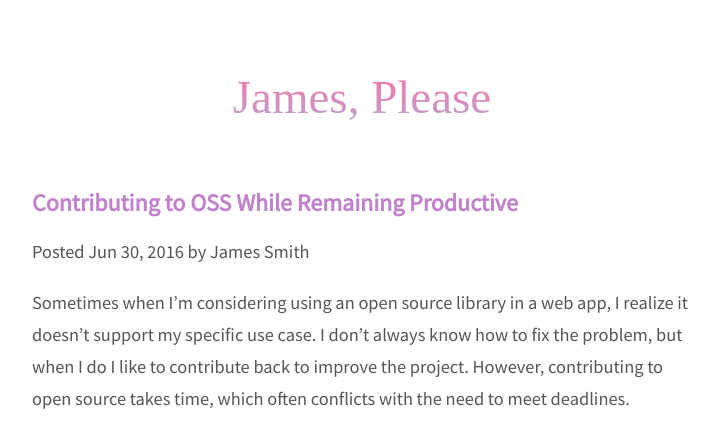
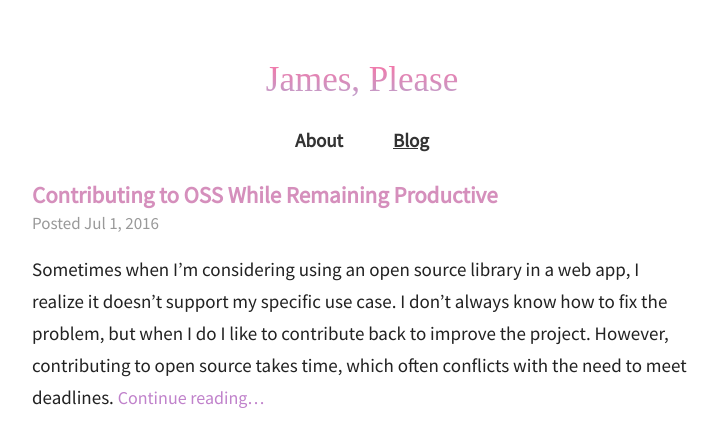
Before and after one commit to jamesplease/jamespls.com, a Jekyll site: the page built from blog.html, in a window 1280 px wide. Shown: the top 448 px of the page, without its empty margins (278-997 px from the left). Built offline with Jekyll 4.4.1, drawn with Linux system fonts in a browser that asks for light colours; nearby versions of some CDN libraries; some web fonts are replaced.

Commit message:
Adds blog link to homepage
Resolves #43

```diff
--- /dev/null
+++ b/_data/navigation.yml
@@ -0,0 +1,4 @@
+- title: About
+  url: /
+- title: Blog
+  url: /blog/
--- /dev/null
+++ b/_includes/nav.html
@@ -0,0 +1,14 @@
+<nav>
+  <ul class="navList">
+    {% assign url = page.url|remove:'index.html' %}
+    {% for item in site.data.navigation %}
+      <li class="navList-listItem">
+        <a
+          href="{{ item.url | prepend: site.baseurl }}"
+          class="navList-link {% if url == item.url %}active{% endif %}">
+            {{ item.title }}
+        </a>
+      </li>
+    {% endfor %}
+  </ul>
+</nav>
--- a/_layouts/default.html
+++ b/_layouts/default.html
@@ -3,6 +3,7 @@
 {% include head.html %}
 <body>
   {% include header.html %}
+  {% include nav.html %}
   <div class="container">
     <main>
       {{ content }}
--- a/_posts/2016-06-28-contributing-to-oss.md
+++ b/_posts/2016-07-02-contributing-to-oss.md
@@ -2,7 +2,7 @@
 layout: post
 title:  "Contributing to OSS While Remaining Productive"
 author: James Smith
-date:   2016-06-30 10:00:00
+date:   2016-07-01 10:00:00
 categories: javascript
 share_text: "jmeas.com – Contributing to OSS While Remaining Productive"
 ---
--- a/blog.html
+++ b/blog.html
@@ -5,12 +5,23 @@ description: A blog about front end development, UX, and design.
 permalink: /blog/
 ---
 
-<div class="text-content">
+<div class="text-content blogList">
   {% for post in site.posts %}
-    <div class="babel-blog-post">
-      <h2><a href="{{ post.url | prepend: site.baseurl }}">{{ post.title }}</a></h2>
-      <p class="small text-muted">Posted {{ post.date | date: "%b %-d, %Y" }} by {{ post.author }}{% if post.meta %} · {{ post.meta }}{% endif %}</p>
-      <p class="babel-blog-excerpt">{{ post.excerpt | remove: '<p>' | remove: '</p>' }}</p>
+    <div class="blogList-listItem">
+      <h2 class="blogList-blogTitle">
+        <a href="{{ post.url | prepend: site.baseurl }}" class="blogList-titleLink">
+          {{ post.title }}
+        </a>
+      </h2>
+      <div class="blogList-meta">
+        Posted {{ post.date | date: "%b %-d, %Y" }}
+      </div>
+      <p class="blogList-excerpt">
+        {{ post.excerpt | remove: '<p>' | remove: '</p>' }}
+        <a href="{{ post.url | prepend: site.baseurl }}" class="blogList-continueReading">
+          Continue reading…
+        </a>
+      </p>
     </div>
   {% endfor %}
 </div>
--- a/css/style.css
+++ b/css/style.css
@@ -20,7 +20,7 @@ main {
 }
 html {
   font-family: 'Source Sans Pro', Helvetica, sans-serif;
-  color: #555;
+  color: #222;
 }
 p:first-child {
   margin-top: 0;
@@ -30,7 +30,7 @@ a {
   color: #c082cb;
 }
 p {
-  font-size: 1.15rem;
+  font-size: 19px;
   line-height: 2rem;
 }
 h1,
@@ -38,17 +38,42 @@ h2,
 h3 {
   color: #000;
 }
+ol {
+  line-height: 2rem;
+  font-size: 1.15rem;
+}
+.blogList-blogTitle {
+  font-size: 23px;
+  margin: 0 0 5px;
+}
+.blogList-meta {
+  font-size: 17px;
+  color: #999;
+  margin-bottom: 20px;
+}
+.blogList-titleLink {
+  color: #d58fbc;
+}
+.blogList-listItem {
+  margin-bottom: 40px;
+}
+.blogList-excerpt {
+  margin: 0;
+}
+.blogList-continueReading {
+  font-size: 18px;
+}
 header {
   width: 100%;
   max-width: 900px;
-  margin: 70px auto 45px;
+  margin: 60px auto 30px;
 }
 header h1 {
   margin: 0;
   text-align: center;
 }
 header h1 a {
-  font-size: 47px;
+  font-size: 35px;
   font-weight: 400;
   font-family: 'Droid Serif', serif;
   color: #dc8ab9;
@@ -56,10 +81,34 @@ header h1 a {
   -webkit-background-clip: text;
   -webkit-text-fill-color: transparent;
 }
-@media screen and (max-width: 340px) {
-  header h1 a {
-    font-size: 40px;
-  }
+.navList {
+  list-style: none;
+  display: flex;
+  padding: 0;
+  margin: 0 0 30px;
+  justify-content: center;
+}
+.navList-listItem {
+  margin: 0 25px;
+}
+.navList-link {
+  color: #333;
+  font-size: 19px;
+  font-weight: bold;
+}
+.navList-link.active,
+.navList-link:hover {
+  text-decoration: underline;
+}
+.blogPost-header {
+  font-size: 23px;
+  margin: 0 0 5px;
+  color: #d58fbc;
+}
+.blogPost-meta {
+  font-size: 17px;
+  color: #999;
+  margin-bottom: 20px;
 }
 .social-media-list {
   display: flex;
@@ -72,7 +121,7 @@ header h1 a {
   padding: 0 15px;
 }
 .social-media-list a {
-  opacity: 0.5;
+  opacity: 0.65;
 }
 .social-media-list a:hover {
   opacity: 1;
@@ -80,7 +129,3 @@ header h1 a {
 .social-media-list img {
   width: 26px;
 }
-ol {
-  line-height: 2rem;
-  font-size: 1.15rem;
-}
--- a/css/stylus/style.styl
+++ b/css/stylus/style.styl
@@ -1,5 +1,4 @@
 @import './scaffolding'
 @import './typography'
-@import './header'
-@import './social-media-list'
 @import './unordered-list'
+@import './style/*'
--- a/css/stylus/social-media-list.styl
+++ b/css/stylus/style/social-media-list.styl
@@ -9,7 +9,7 @@
     padding 0 15px
 
   a
-    opacity 0.5
+    opacity 0.65
 
     &:hover
       opacity 1
--- a/css/stylus/typography.styl
+++ b/css/stylus/typography.styl
@@ -1,6 +1,6 @@
 html
   font-family 'Source Sans Pro', Helvetica, sans-serif
-  color #555
+  color #222
 
 p:first-child
   margin-top 0
@@ -10,7 +10,7 @@ a
   color #c082cb
 
 p
-  font-size 1.15rem
+  font-size 19px
   line-height 2rem
 
 h1, h2, h3
```
Also changed, not shown: _layouts/post.html (+4 -4 lines), css/stylus/style/blog-list.styl (added, +20 -0 lines), css/stylus/style/header.styl (renamed from css/stylus/header.styl, +2 -6 lines), css/stylus/style/nav.styl (added, +18 -0 lines), css/stylus/style/post-layout.styl (added, +9 -0 lines).
